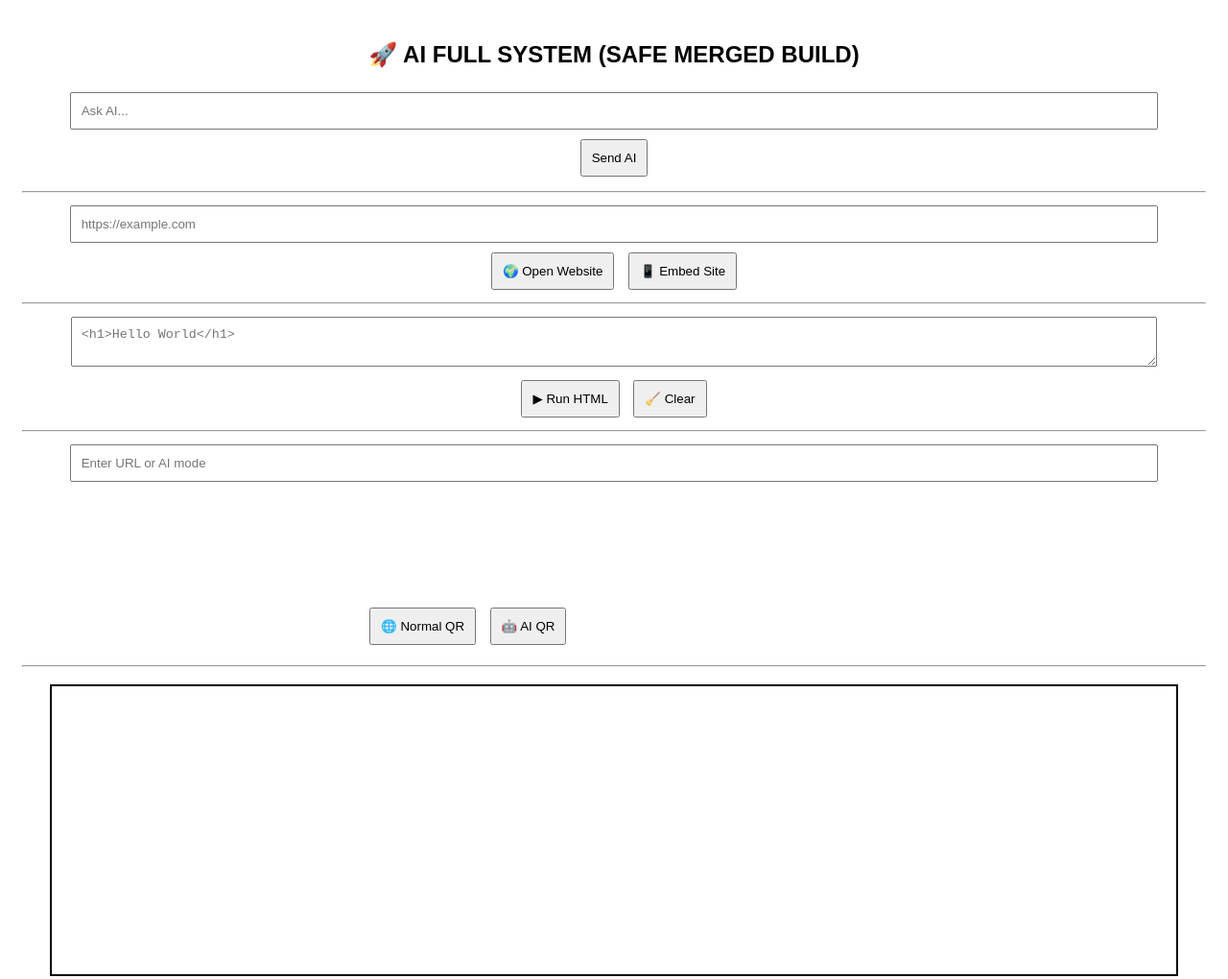
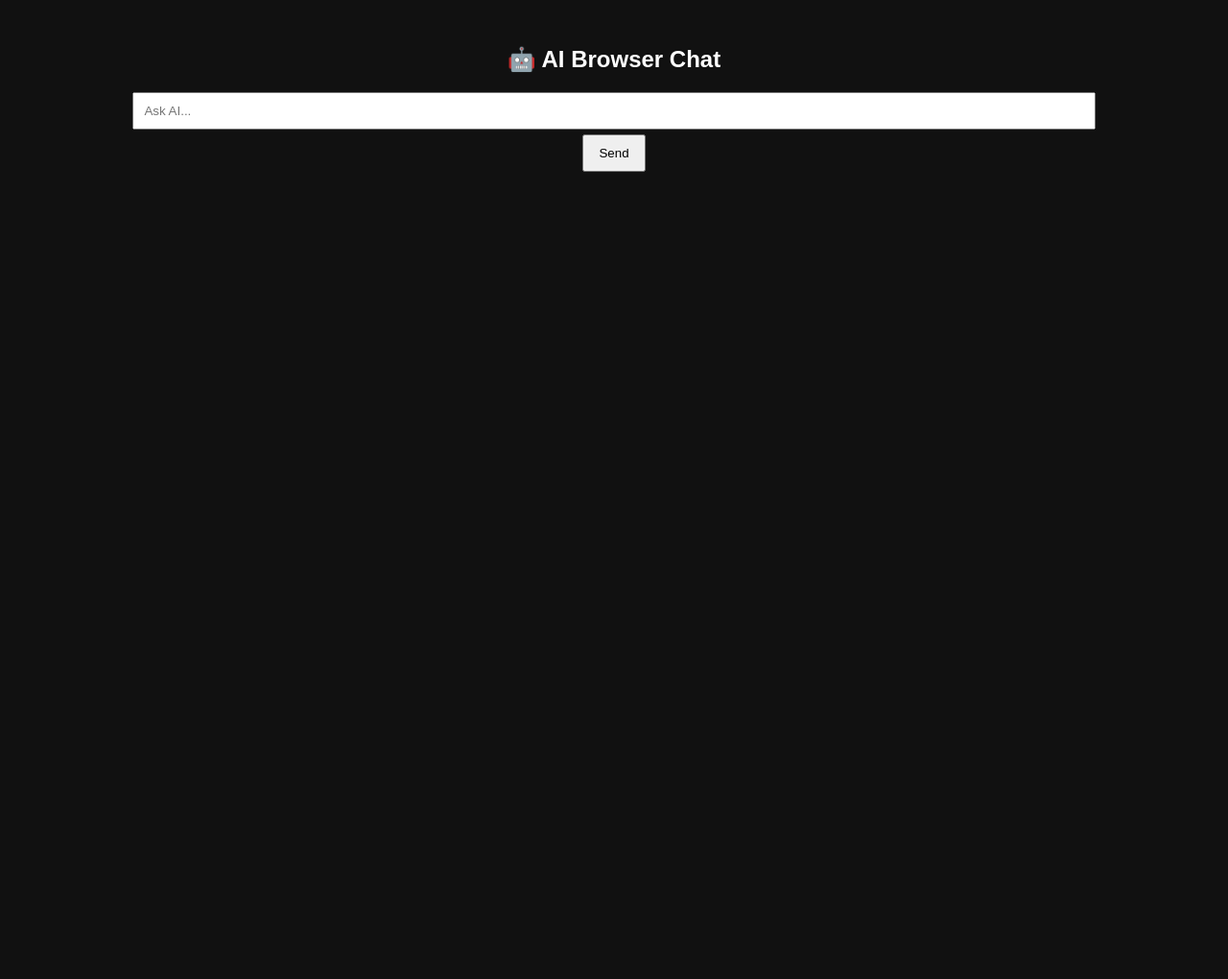
Before and after one commit to bbgeneralplus2028-star/ai-web-tool, a website: page index.html in a window 1280 px wide. Shown: the whole page at 96% size. After the commit the page ends 800 px from the top, so only its background shows below. Drawn offline with Linux system fonts and the light colour scheme.

Commit message:
Update index.html

```diff
--- a/index.html
+++ b/index.html
@@ -1,172 +1,78 @@
 <!DOCTYPE html>
 <html>
 <head>
-  <title>AI FULL SYSTEM (STABLE BUILD)</title>
-
-  <script src="https://cdn.jsdelivr.net/npm/qrcode/build/qrcode.min.js"></script>
+  <title>AI Browser</title>
 
   <style>
-    body { font-family: Arial; text-align: center; padding: 15px; }
-    input, textarea { width: 90%; padding: 10px; margin: 5px; }
-    button { padding: 10px; margin: 5px; cursor: pointer; }
-    iframe { width: 95%; height: 300px; border: 2px solid black; margin-top: 10px; }
-    #output { white-space: pre-wrap; text-align: left; margin-top: 10px; }
+    body { font-family: Arial; text-align: center; padding: 20px; background:#111; color:white; }
+    input { width: 80%; padding: 10px; }
+    button { padding: 10px 15px; margin: 5px; }
+    #chat { margin-top: 20px; text-align: left; max-width: 600px; margin-left:auto; margin-right:auto; }
+    .msg { padding: 10px; margin: 5px; border-radius: 8px; }
+    .user { background:#333; }
+    .ai { background:#1e3a8a; }
   </style>
 </head>
 
 <body>
 
-<h2>🚀 AI FULL SYSTEM (SAFE MERGED BUILD)</h2>
+<h2>🤖 AI Browser Chat</h2>
 
-<!-- ================= AI ================= -->
-<input id="input" placeholder="Ask AI...">
+<input id="msg" placeholder="Ask AI...">
 <br>
-<button onclick="send()">Send AI</button>
-<div id="output"></div>
 
-<hr>
+<button onclick="send()">Send</button>
 
-<!-- ================= WEB ================= -->
-<input id="url" placeholder="https://example.com">
-<br>
-<button onclick="openSite()">🌍 Open Website</button>
-<button onclick="embedSite()">📱 Embed Site</button>
-
-<hr>
-
-<!-- ================= HTML RUNNER ================= -->
-<textarea id="code" placeholder="<h1>Hello World</h1>"></textarea>
-<br>
-<button onclick="runHTML()">▶ Run HTML</button>
-<button onclick="clearFrame()">🧹 Clear</button>
-
-<hr>
-
-<!-- ================= QR SYSTEM ================= -->
-<input id="qrInput" placeholder="Enter URL or AI mode">
-<br>
-<button onclick="generateNormalQR()">🌐 Normal QR</button>
-<button onclick="generateAIQR()">🤖 AI QR</button>
-
-<canvas id="qrcode"></canvas>
-<p id="qrInfo"></p>
-
-<hr>
-
-<!-- OUTPUT FRAME -->
-<iframe id="preview"></iframe>
+<div id="chat"></div>
 
 <script>
 
-// =====================
-// 🔵 AI BACKEND CALL
-// =====================
+// ======================
+// 🔗 YOUR BACKEND (Render)
+// ======================
 const API_URL = "/ai";
+// OR: "https://your-app.onrender.com/ai"
 
+// ======================
+// 💬 ADD MESSAGE
+// ======================
+function addMsg(text, type){
+  const div = document.createElement("div");
+  div.className = "msg " + type;
+  div.innerText = text;
+  document.getElementById("chat").appendChild(div);
+}
+
+// ======================
+// 🤖 SEND TO AI
+// ======================
 async function send(){
-  const text = document.getElementById("input").value;
+  const input = document.getElementById("msg");
+  const text = input.value;
 
-  if(!text){
-    alert("Type something first");
-    return;
-  }
+  if(!text) return;
 
-  document.getElementById("output").innerText = "⏳ Thinking...";
+  addMsg("You: " + text, "user");
+  input.value = "";
+
+  addMsg("AI: thinking...", "ai");
 
   try {
-    const res = await fetch(API_URL,{
+    const res = await fetch(API_URL, {
       method:"POST",
       headers:{"Content-Type":"application/json"},
-      body: JSON.stringify({prompt:text})
+      body: JSON.stringify({ prompt: text })
     });
 
     const data = await res.json();
 
-    document.getElementById("output").innerText =
-      "🤖 AI:\n" + (data.result || "No response");
+    // remove "thinking..."
+    document.querySelectorAll(".ai")[document.querySelectorAll(".ai").length-1]
+      .innerText = "AI: " + (data.result || "No response");
 
   } catch(err){
-    document.getElementById("output").innerText =
-      "❌ Error:\n" + err.message;
+    addMsg("Error: " + err.message, "ai");
   }
-}
-
-// =====================
-// 🌐 WEBSITE OPEN
-// =====================
-function fixURL(u){
-  if(!u) return "";
-  return u.startsWith("http") ? u : "https://" + u;
-}
-
-function openSite(){
-  let url = document.getElementById("url").value;
-  url = fixURL(url);
-
-  if(!url){
-    alert("Enter URL");
-    return;
-  }
-
-  const win = window.open(url, "_blank");
-
-  if(!win){
-    window.location.href = url;
-  }
-}
-
-// =====================
-// 📱 EMBED SITE
-// =====================
-function embedSite(){
-  let url = document.getElementById("url").value;
-  url = fixURL(url);
-
-  document.getElementById("preview").src = url;
-}
-
-// =====================
-// 💻 RUN HTML
-// =====================
-function runHTML(){
-  const code = document.getElementById("code").value;
-  document.getElementById("preview").srcdoc = code;
-}
-
-function clearFrame(){
-  document.getElementById("preview").src = "";
-  document.getElementById("preview").srcdoc = "";
-}
-
-// =====================
-// 📷 QR NORMAL
-// =====================
-function generateNormalQR(){
-  let url = document.getElementById("qrInput").value;
-
-  if(!url){
-    alert("Enter URL");
-    return;
-  }
-
-  url = fixURL(url);
-
-  QRCode.toCanvas(document.getElementById("qrcode"), url);
-
-  document.getElementById("qrInfo").innerText =
-    "🌐 Normal QR → Opens website";
-}
-
-// =====================
-// 🤖 QR AI MODE
-// =====================
-function generateAIQR(){
-  const aiLink = "https://ai-web-tool-1.onrender.com/ai-mode";
-
-  QRCode.toCanvas(document.getElementById("qrcode"), aiLink);
-
-  document.getElementById("qrInfo").innerText =
-    "🤖 AI QR → Opens AI Assistant Mode";
 }
 
 </script>
```
